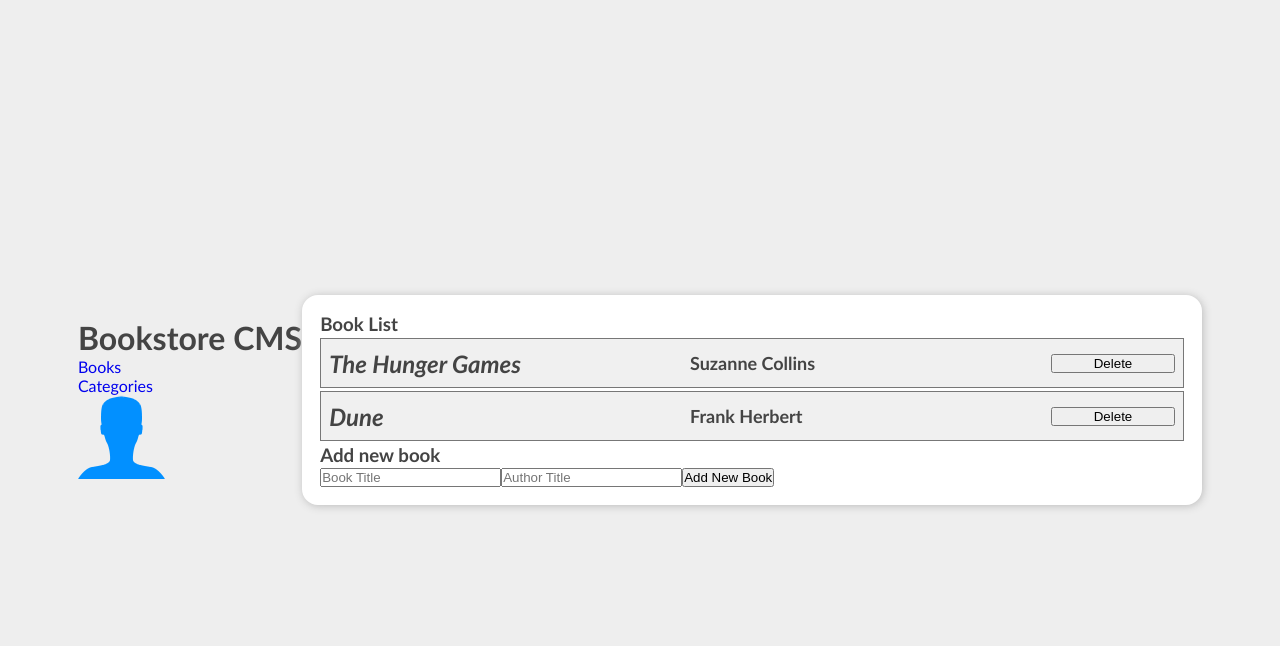
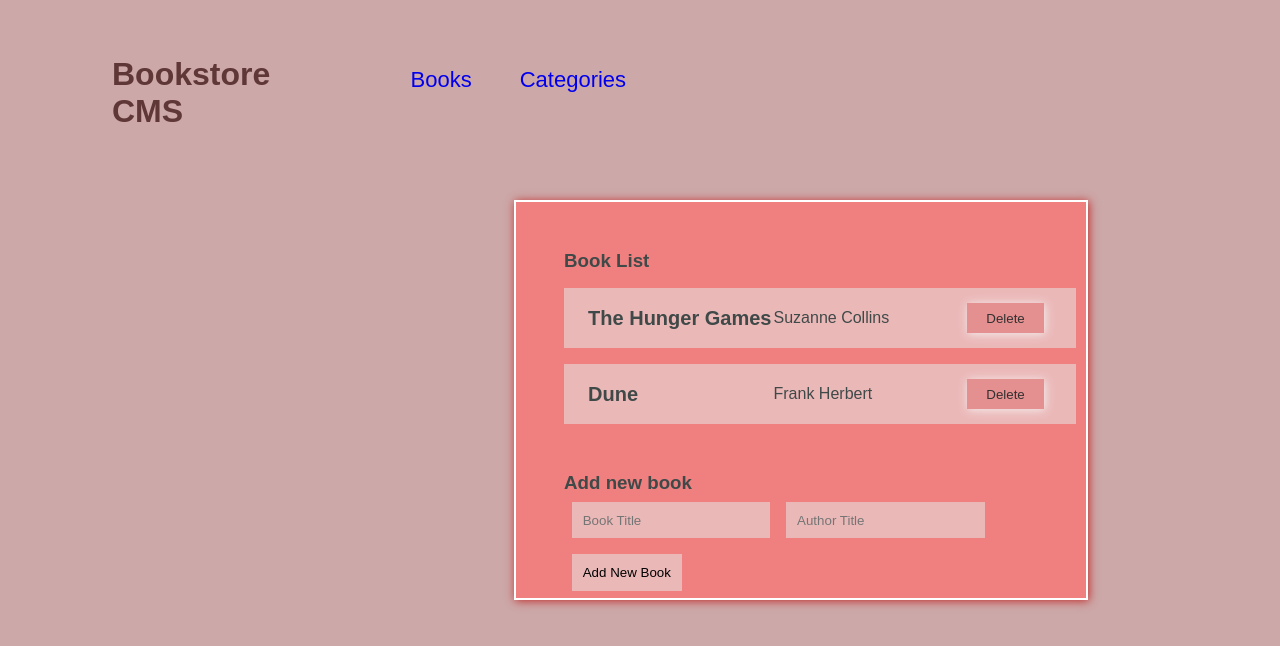
Before and after one commit to shahira-sadat/Bookstore, a React (Create React App) app: page / in a window 1280 px wide. Shown: the top 646 px of the page. Built offline with nearby package versions, Linux system fonts and the light colour scheme.

Commit message:
Add redux and update styles

```diff
--- a/src/App.css
+++ b/src/App.css
@@ -1,33 +1,127 @@
-  *{
+* {
   box-sizing: border-box;
   margin: 0;
   padding: 0;
   list-style: none;
   text-decoration: none;
 }
+
 *:visited {
   color: #5b5b5b;
 }
+
 body {
-  font-family: 'Gill Sans', 'Gill Sans MT', Calibri, 'Trebuchet MS', sans-serif;
-  color: #444;
-  background: #eee;
+  font-family: sans-serif;
+  background: rgba(158, 90, 90, 0.527);
   height: 100vh;
 }
+
 #root {
   height: 100%;
-  width: 100%;
+  width: 100vw;
   display: flex;
   justify-content: center;
   align-items: center;
 }
 
+.nav{
+  height:6vh;
+  display: flex;
+  align-items: center;
+  margin-bottom: 4em;
+}
+
+.header{
+position: relative;
+top: -18em;
+left: 7em;
+width: 100vw;
+
+}
+
+.subheader{
+  display: flex;
+  justify-content: center;
+  flex-direction: row;
+}
+
+.header-title{
+  color: rgba(59, 17, 17, 0.753);
+  margin-right: 2em;
+
+}
+
+
+.nav-li {
+  font-size: 22px;
+}
+
+.nav-ul {
+  display: flex;
+  flex-direction: row;
+  justify-content: space-between;
+  gap: 3em;
+
+}
+
+
 .app-container {
-  padding: 1em;
-  max-width: 900px;
-  width: 80%;
-  background-color: white;
+  padding: 3em;
+  width: 100vw;
+height: 50vh;
+  color: rgb(63, 73, 72);
+  background-color: lightcoral;
   border: 2px solid white;
-  border-radius: 1em;
-  box-shadow: 1px 1px 9px #bcbcbc;
+  box-shadow: 1px 1px 9px #c02a2a;
+  margin: 10em 12em 10em 0;
+  overflow-y: scroll;
 }
+
+.categories-container{
+  width: 100vw;
+}
+.book-wrapper {
+  padding: 1.5em;
+  margin: 1em 0;
+  display: flex;
+  align-items: center;
+  height: 60px;
+  background-color: #ebb8b8;
+  width: 40vw;
+}
+
+.title,
+.author {
+  font-size: 16px;
+  font-weight: 400;
+  flex: 3;
+}
+
+.title {
+  font-size: 20px;
+  font-weight: 600;
+}
+
+.del-button{
+  background: #e49090;
+  flex: 1;
+  color: rgb(51, 48, 48);
+  padding: 0.5em;
+  border: 1px solid transparent;
+  box-shadow: 1px 1px 9px #f5f0f0;
+}
+
+
+.form-container{
+  padding-right: 1em;
+  margin-top: 3em;
+}
+
+.form-container input, button{
+  background: #ebb8b8;
+  flex: 1;
+  padding: 0.8em;
+  border: none;
+  margin: 0.6em;
+
+}
--- a/src/components/BookItem.css
+++ /dev/null
@@ -1,29 +0,0 @@
-.book-wrapper {
-  padding: 0.5em;
-  margin: 3px 0;
-  display: flex;
-  justify-content: space-between;
-  align-items: center;
-  flex-wrap: nowrap;
-  width: 100%;
-  height: 50px;
-  border: 1px solid #777;
-  background-color: #f0f0f0;
-}
-
-.title,
-.author {
-  font-size: 18px;
-  font-weight: 600;
-  flex: 3;
-}
-
-.title {
-  font-style: italic;
-  font-size: 24px;
-  font-weight: 700;
-}
-
-.del-button {
-  flex: 1;
-}
--- a/src/components/BookItem.js
+++ b/src/components/BookItem.js
@@ -2,7 +2,7 @@ import React from 'react';
 import PropTypes from 'prop-types';
 import { useDispatch } from 'react-redux';
 import { removeBook } from '../redux/books/books';
-import './BookItem.css';
+// import './BookItem.css';
 
 function Book(props) {
   const { id, title, author } = props;
--- a/src/components/Navbar.css
+++ /dev/null
@@ -1,36 +0,0 @@
-nav {
-  position: fixed;
-  top: 0;
-  left: 0;
-  width: 100%;
-  height: 100px;
-  background-color: #fbfbfbf4;
-  display: flex;
-  justify-content: center;
-  align-items: center;
-}
-.navContainer {
-  display: flex;
-  justify-content: space-between;
-  color: #2f2f2f;
-  align-items: center;
-  width: 80%;
-  max-width: 900px;
-}
-.navLinks {
-  width: 40%;
-  display: flex;
-  justify-content: space-around;
-  align-items: center;
-}
-.navLink {
-  font-size: 22px;
-}
-.logo {
-  font-size: 300px;
-  width: 40%;
-}
-
-.active {
-  text-decoration: underline;
-}
--- a/src/components/Navbar.js
+++ b/src/components/Navbar.js
@@ -1,5 +1,4 @@
 import { Link } from 'react-router-dom';
-import logo from '../user.png';
 
 function NavBar() {
   return (
@@ -17,7 +16,6 @@ function NavBar() {
           </ul>
         </nav>
       </div>
-      <img src={logo} alt="logo" className="logo" />
     </div>
   );
 }
```
